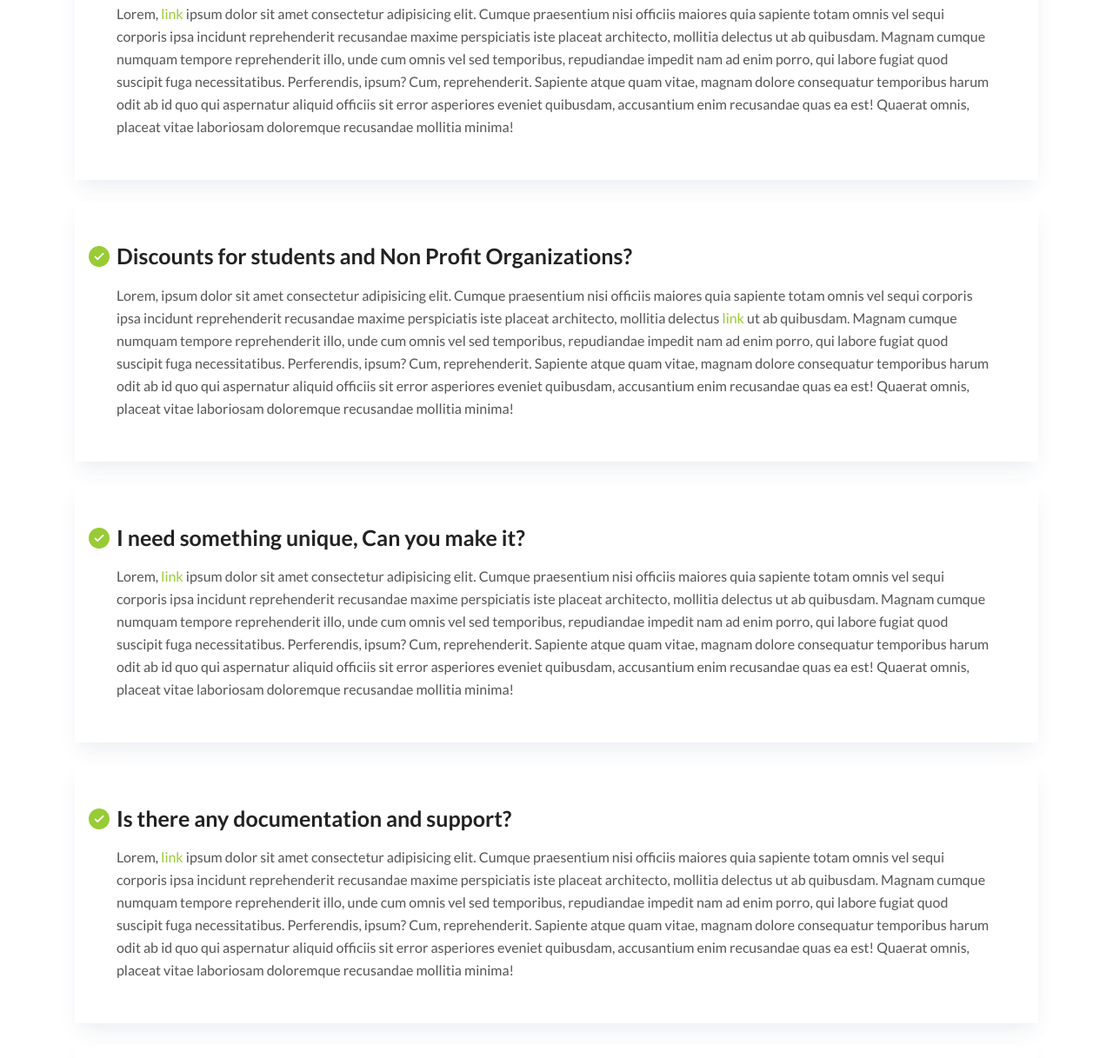
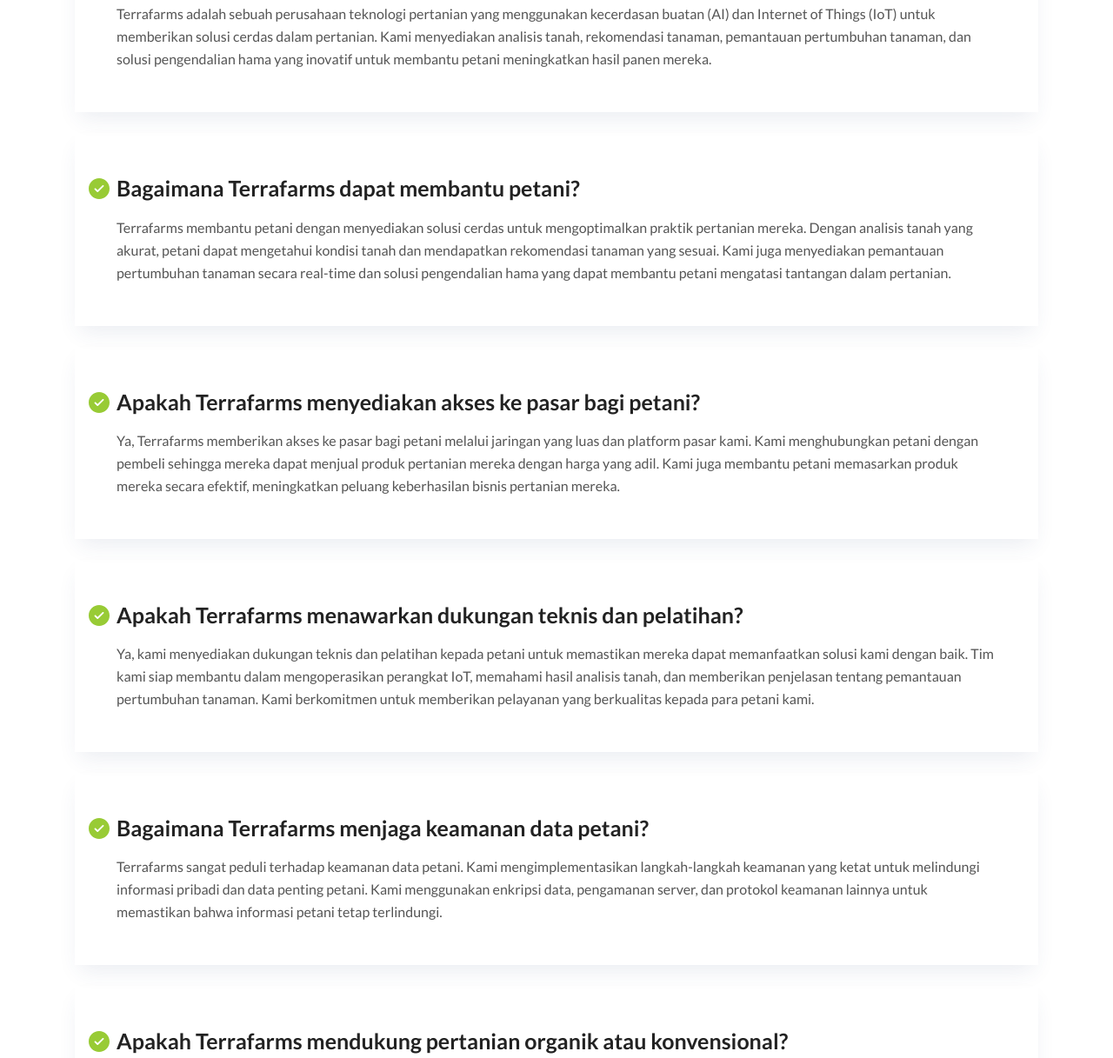
Before and after one commit to algonacci/Terrafarms-Website, an Astro site: page /faq in a window 1280 px wide. Shown: the part 398-1615 px from the top of the page at 87% size. Built offline with nearby package versions, Linux system fonts and the light colour scheme; Astro itself is replaced by a stand-in of ours; some packages are replaced by stand-ins of ours; what tailwind-bootstrap-grid would draw is missing.

Commit message:
adding faqs

```diff
--- a/src/content/faq/index.md
+++ b/src/content/faq/index.md
@@ -2,21 +2,21 @@
 title: Frequently Asked Questions
 draft: false
 faqs:
-- title: Will updates also be free?
-  answer: Lorem, [link](https://www.example.com) ipsum dolor sit amet consectetur adipisicing elit. Cumque praesentium nisi officiis maiores quia sapiente totam omnis vel sequi corporis ipsa incidunt reprehenderit recusandae maxime perspiciatis iste placeat architecto, mollitia delectus ut ab quibusdam. Magnam cumque numquam tempore reprehenderit illo, unde cum omnis vel sed temporibus, repudiandae impedit nam ad enim porro, qui labore fugiat quod suscipit fuga necessitatibus. Perferendis, ipsum? Cum, reprehenderit. Sapiente atque quam vitae, magnam dolore consequatur temporibus harum odit ab id quo qui aspernatur aliquid officiis sit error asperiores eveniet quibusdam, accusantium enim recusandae quas ea est! Quaerat omnis, placeat vitae laboriosam doloremque recusandae mollitia minima!
+  - title: Apa itu Terrafarms?
+    answer: Terrafarms adalah sebuah perusahaan teknologi pertanian yang menggunakan kecerdasan buatan (AI) dan Internet of Things (IoT) untuk memberikan solusi cerdas dalam pertanian. Kami menyediakan analisis tanah, rekomendasi tanaman, pemantauan pertumbuhan tanaman, dan solusi pengendalian hama yang inovatif untuk membantu petani meningkatkan hasil panen mereka.
 
-- title: Discounts for students and Non Profit Organizations?
-  answer: Lorem, ipsum dolor sit amet consectetur adipisicing elit. Cumque praesentium nisi officiis maiores quia sapiente totam omnis vel sequi corporis ipsa incidunt reprehenderit recusandae maxime perspiciatis iste placeat architecto, mollitia delectus [link](https://www.example.com) ut ab quibusdam. Magnam cumque numquam tempore reprehenderit illo, unde cum omnis vel sed temporibus, repudiandae impedit nam ad enim porro, qui labore fugiat quod suscipit fuga necessitatibus. Perferendis, ipsum? Cum, reprehenderit. Sapiente atque quam vitae, magnam dolore consequatur temporibus harum odit ab id quo qui aspernatur aliquid officiis sit error asperiores eveniet quibusdam, accusantium enim recusandae quas ea est! Quaerat omnis, placeat vitae laboriosam doloremque recusandae mollitia minima!
+  - title: Bagaimana Terrafarms dapat membantu petani?
+    answer: Terrafarms membantu petani dengan menyediakan solusi cerdas untuk mengoptimalkan praktik pertanian mereka. Dengan analisis tanah yang akurat, petani dapat mengetahui kondisi tanah dan mendapatkan rekomendasi tanaman yang sesuai. Kami juga menyediakan pemantauan pertumbuhan tanaman secara real-time dan solusi pengendalian hama yang dapat membantu petani mengatasi tantangan dalam pertanian.
 
-- title: I need something unique, Can you make it?
-  answer: Lorem, [link](https://www.example.com) ipsum dolor sit amet consectetur adipisicing elit. Cumque praesentium nisi officiis maiores quia sapiente totam omnis vel sequi corporis ipsa incidunt reprehenderit recusandae maxime perspiciatis iste placeat architecto, mollitia delectus ut ab quibusdam. Magnam cumque numquam tempore reprehenderit illo, unde cum omnis vel sed temporibus, repudiandae impedit nam ad enim porro, qui labore fugiat quod suscipit fuga necessitatibus. Perferendis, ipsum? Cum, reprehenderit. Sapiente atque quam vitae, magnam dolore consequatur temporibus harum odit ab id quo qui aspernatur aliquid officiis sit error asperiores eveniet quibusdam, accusantium enim recusandae quas ea est! Quaerat omnis, placeat vitae laboriosam doloremque recusandae mollitia minima!
+  - title: Apakah Terrafarms menyediakan akses ke pasar bagi petani?
+    answer: Ya, Terrafarms memberikan akses ke pasar bagi petani melalui jaringan yang luas dan platform pasar kami. Kami menghubungkan petani dengan pembeli sehingga mereka dapat menjual produk pertanian mereka dengan harga yang adil. Kami juga membantu petani memasarkan produk mereka secara efektif, meningkatkan peluang keberhasilan bisnis pertanian mereka.
 
-- title: Is there any documentation and support?
-  answer: Lorem, [link](https://www.example.com) ipsum dolor sit amet consectetur adipisicing elit. Cumque praesentium nisi officiis maiores quia sapiente totam omnis vel sequi corporis ipsa incidunt reprehenderit recusandae maxime perspiciatis iste placeat architecto, mollitia delectus ut ab quibusdam. Magnam cumque numquam tempore reprehenderit illo, unde cum omnis vel sed temporibus, repudiandae impedit nam ad enim porro, qui labore fugiat quod suscipit fuga necessitatibus. Perferendis, ipsum? Cum, reprehenderit. Sapiente atque quam vitae, magnam dolore consequatur temporibus harum odit ab id quo qui aspernatur aliquid officiis sit error asperiores eveniet quibusdam, accusantium enim recusandae quas ea est! Quaerat omnis, placeat vitae laboriosam doloremque recusandae mollitia minima!
+  - title: Apakah Terrafarms menawarkan dukungan teknis dan pelatihan?
+    answer: Ya, kami menyediakan dukungan teknis dan pelatihan kepada petani untuk memastikan mereka dapat memanfaatkan solusi kami dengan baik. Tim kami siap membantu dalam mengoperasikan perangkat IoT, memahami hasil analisis tanah, dan memberikan penjelasan tentang pemantauan pertumbuhan tanaman. Kami berkomitmen untuk memberikan pelayanan yang berkualitas kepada para petani kami.
 
-- title: Any refunds?
-  answer: Lorem, ipsum dolor sit amet consectetur adipisicing elit. Cumque praesentium nisi officiis maiores quia sapiente totam omnis vel sequi corporis ipsa incidunt reprehenderit recusandae maxime perspiciatis iste placeat architecto, mollitia delectus [link](https://www.example.com) ut ab quibusdam. Magnam cumque numquam tempore reprehenderit illo, unde cum omnis vel sed temporibus, repudiandae impedit nam ad enim porro, qui labore fugiat quod suscipit fuga necessitatibus. Perferendis, ipsum? Cum, reprehenderit. Sapiente atque quam vitae, magnam dolore consequatur temporibus harum odit ab id quo qui aspernatur aliquid officiis sit error asperiores eveniet quibusdam, accusantium enim recusandae quas ea est! Quaerat omnis, placeat vitae laboriosam doloremque recusandae mollitia minima!
+  - title: Bagaimana Terrafarms menjaga keamanan data petani?
+    answer: Terrafarms sangat peduli terhadap keamanan data petani. Kami mengimplementasikan langkah-langkah keamanan yang ketat untuk melindungi informasi pribadi dan data penting petani. Kami menggunakan enkripsi data, pengamanan server, dan protokol keamanan lainnya untuk memastikan bahwa informasi petani tetap terlindungi.
 
-- title: What is a product key?
-  answer: Lorem, [link](https://www.example.com) ipsum dolor sit amet consectetur adipisicing elit. Cumque praesentium nisi officiis maiores quia sapiente totam omnis vel sequi corporis ipsa incidunt reprehenderit recusandae maxime perspiciatis iste placeat architecto, mollitia delectus ut ab quibusdam. Magnam cumque numquam tempore reprehenderit illo, unde cum omnis vel sed temporibus, repudiandae impedit nam ad enim porro, qui labore fugiat quod suscipit fuga necessitatibus. Perferendis, ipsum? Cum, reprehenderit. Sapiente atque quam vitae, magnam dolore consequatur temporibus harum odit ab id quo qui aspernatur aliquid officiis sit error asperiores eveniet quibusdam, accusantium enim recusandae quas ea est! Quaerat omnis, placeat vitae laboriosam doloremque recusandae mollitia minima!
+  - title: Apakah Terrafarms mendukung pertanian organik atau konvensional?
+    answer: Terrafarms mendukung berbagai jenis pertanian, termasuk pertanian organik dan konvensional. Kami memberikan rekomendasi tanaman yang sesuai dengan prinsip-prinsip pertanian organik dan konvensional. Kami memberikan solusi yang dapat disesuaikan dengan kebutuhan petani, baik yang menerapkan metode pertanian organik maupun konvensional.
 ---
```
